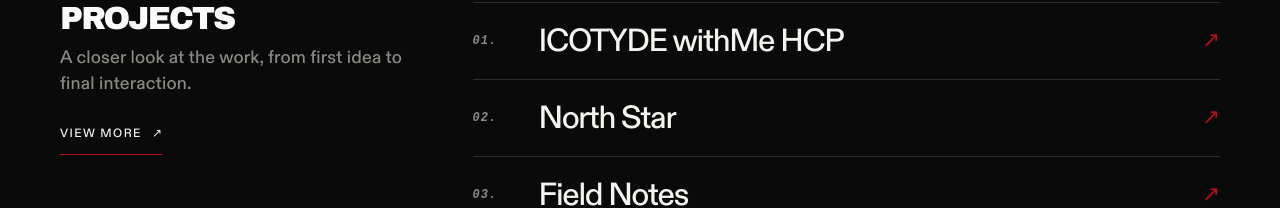
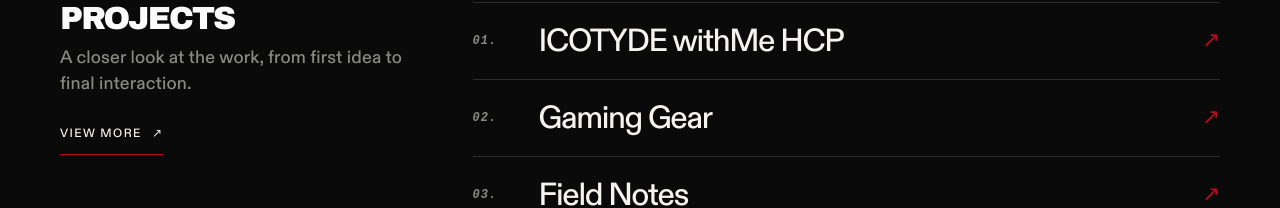
Before and after one commit to Ryan1997123/Portfolio-React, a React (Vite) app: page / in a window 1280 px wide. Shown: the part 921-1129 px from the top of the page. Built offline with nearby package versions, Linux system fonts and the light colour scheme; a web font is replaced by a local one.

Commit message:
gaming gear

```diff
--- a/src/data/projects.js
+++ b/src/data/projects.js
@@ -22,22 +22,22 @@
     solutionImage: 'ICOTYDE withMe HCP final design',
   },
   {
-    slug: 'north-star',
-    title: 'North Star',
-    category: 'Brand identity / Digital',
+    slug: 'gaming-gear',
+    title: 'Gaming Gear',
+    category: 'PRODUCT DESIGN / MOBILE APP',
     year: '2025',
-    summary: 'A visual identity for a travel journal that treats the map as a living archive.',
-    description: 'North Star pairs a precise editorial system with loose photographic fragments. The result is a travel archive that feels collected over time rather than assembled all at once.',
-    role: 'Creative direction, identity, web design',
+    summary: 'A personalized gear-discovery app built around trusted reviews, useful comparisons, and community.',
+    description: 'Gaming Gear helps players find equipment that fits how they play, pairing tailored recommendations with peer reviews, product comparisons, and a dedicated community.',
+    role: 'UX/UI design, user research, and prototyping',
     color: 'amber',
-    outcomes: ['A flexible editorial language', 'A richer trip-planning ritual', 'A system built for stories'],
-    overview: 'North Star is a travel journal identity and digital archive designed around the feeling of collecting a place slowly.',
-    problem: 'Travel planning tools often flatten a trip into a checklist. North Star needed to preserve the emotional, unfinished quality of a personal archive while still helping people find their way through it.',
-    research: 'I looked at personal travel journals, map-based archives, and editorial systems to understand how structure could support memory without making the experience feel overly organised.',
-    process: 'I explored a series of typographic, cartographic, and image-led systems, testing how each one balanced wayfinding with the loose, collected character of the journal.',
-    processImages: ['Identity system studies', 'Map and editorial layout iterations'],
-    solution: 'The final system pairs a precise typographic foundation with flexible image fragments, giving every story a clear place while leaving room for surprise.',
-    solutionImage: 'Final North Star identity',
+    outcomes: ['Personalized gear recommendations', 'Clear product comparisons', 'A player-led review community'],
+    overview: 'Gaming Gear is a mobile app concept that makes finding gaming equipment more personal, informed, and community-driven.',
+    problem: 'Shopping for gaming gear often means sorting through broad retail catalogs with little help deciding what actually suits a player. The experience needed to make discovery feel more relevant and trustworthy.',
+    research: 'I explored how players research equipment, compare specifications, and look for real-world feedback before buying. The strongest opportunity was to bring recommendations, peer reviews, and product comparison into one focused flow.',
+    process: 'I mapped the gear-discovery journey, then designed and tested flows for personalized recommendations, side-by-side comparisons, and community discussion. Each iteration prioritized quick decisions without losing the detail players need.',
+    processImages: ['Gear discovery flow', 'Product comparison and community screens'],
+    solution: 'The final concept gives players a clearer path from browsing to confidence. Personalized suggestions surface relevant gear, while reviews, comparisons, and community feedback support more informed decisions.',
+    solutionImage: 'Final Gaming Gear app',
   },
   {
     slug: 'field-notes',
```
